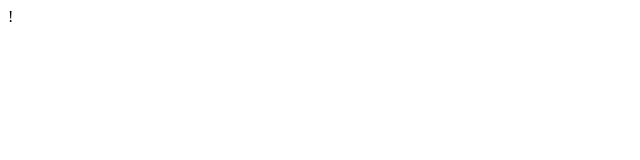
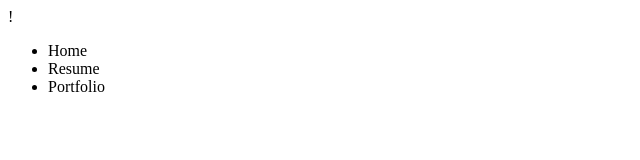
Before and after one commit to jingle1000/Resume-Webpage-Clone, a plain HTML site: page index.html in a window 1280 px wide. Shown: the whole page, without its empty margins (0-640 px from the left). Drawn offline with Linux system fonts and the light colour scheme.

Commit message:
add html navbar with ul and li elements

```diff
--- a/index.html
+++ b/index.html
@@ -6,6 +6,13 @@
     <title>Resume</title>
   </head>
   <body>
+    <nav class="topnav">
+      <ul>
+        <li class="navElement">Home</li>
+        <li class="navElement">Resume</li>
+        <li class="navElement">Portfolio</li>
+      </ul>
+    </nav>
 
   </body>
 </html>
```
